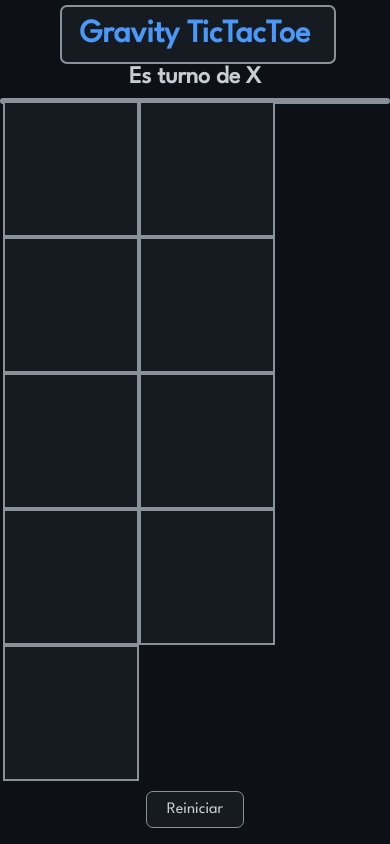
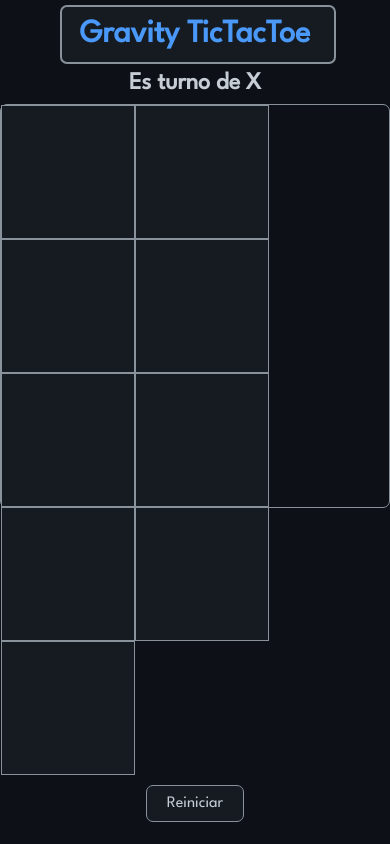
Before and after one commit to FerRomMu/React-gravityTicTacToe, a React (Create React App) app: page / in a window 390 px wide. Built offline with nearby package versions, Linux system fonts and the light colour scheme.

Commit message:
adds gh pages and changes on css.

```diff
--- a/src/App.css
+++ b/src/App.css
@@ -44,6 +44,7 @@ main {
 }
 
 .board {
+  height: 402px;
   border: 3px solid #89929b;
   border-radius: 7px;
 }
@@ -57,7 +58,7 @@ main {
   height: 1em;
   color: #c6cdd5;
   font-size: 2em;
-  border: 2px solid #89929b;
+  border: 1px solid #89929b;
   background-color: #161b22;
   padding: 50px;
   float: left;
@@ -103,13 +104,9 @@ main {
   color: #238636;
 }
 
-.winner-message::before {
-  content: ""; /* no contenido */
-  position: absolute; /* para posicionarlo en relación al h1 */
-  z-index: -1; /* para que aparezca debajo del h1 */
-  top: 0; /* arriba del h1*/
-  left: 0; /* a la izquierda del h1 */
-  width: 100%; /* ancho */
-  height: 100%; /* alto */
-  box-shadow: 0 0 5px #ff0; /* sombra */
+@media (max-width:430px) {
+  .board {
+    border-width: 1px;
+  }
+
 }
```
Also changed, not shown: package.json (+7 -1 lines), 1 other file (tests, documents, lock files or other folders).
